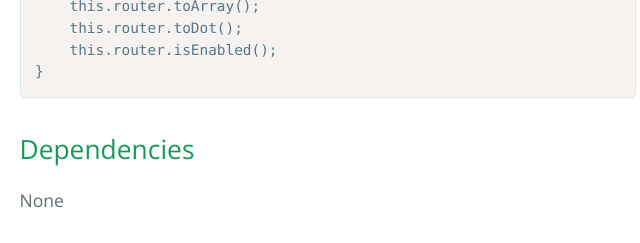
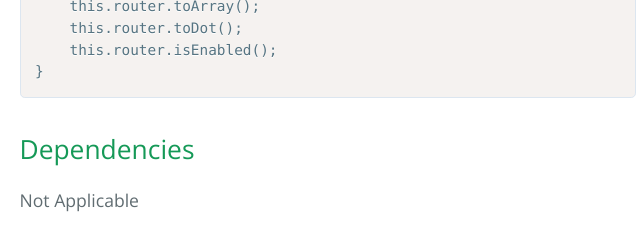
Before and after one commit to gengojs/gengojs-default-router, a plain HTML site: page index.html in a window 1280 px wide. Shown: the part 1858-2101 px from the top of the page, 420-1060 px from the left. Drawn offline with nearby package versions, Linux system fonts and the light colour scheme.

Commit message:
Update 2015-10-03T17:46:11.425Z

```diff
--- a/index.html
+++ b/index.html
@@ -76,7 +76,7 @@ function ship(){
 }
 </code></pre>
 <h2>Dependencies</h2>
-<p>None</p>
+<p>Not Applicable</p>
 <h2>Debug</h2>
 <p>Unix:</p>
 <pre><code class="language-bash">DEBUG=default-router
```
